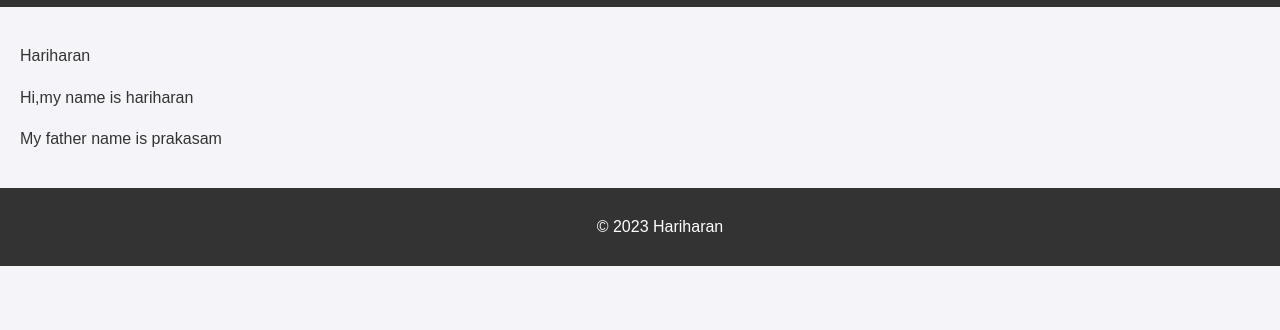
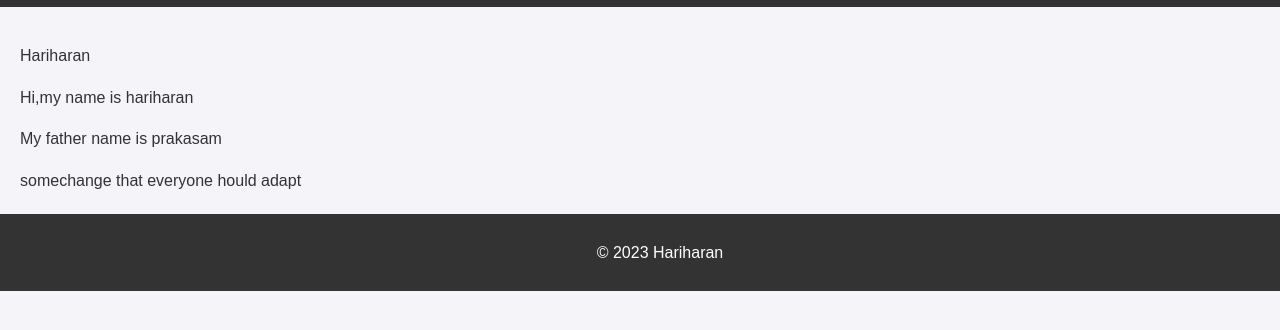
Before and after one commit to Hariharan0909/Hari_Portfolio, a plain HTML site: page index.html in a window 1280 px wide. Shown: the part 64-394 px from the top of the page. Drawn offline with Linux system fonts and the light colour scheme.

Commit message:
Add paragraph on change adaptation
Added a new paragraph about change adaptation.

```diff
--- a/index.html
+++ b/index.html
@@ -14,6 +14,7 @@
         <p>Hariharan</p>
         <p>Hi,my name is hariharan</p>
         <p>My father name is prakasam</p>
+        somechange that everyone hould adapt
     </main>
     <footer>
         <p>&copy; 2023 Hariharan</p>
```
